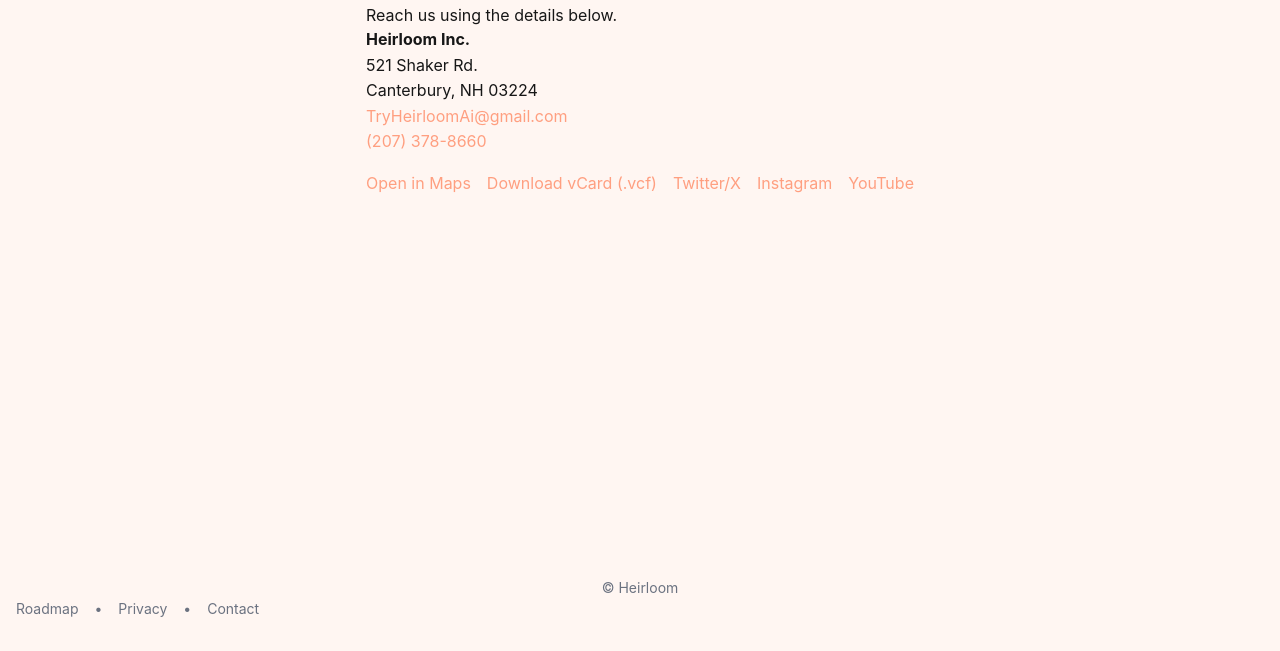
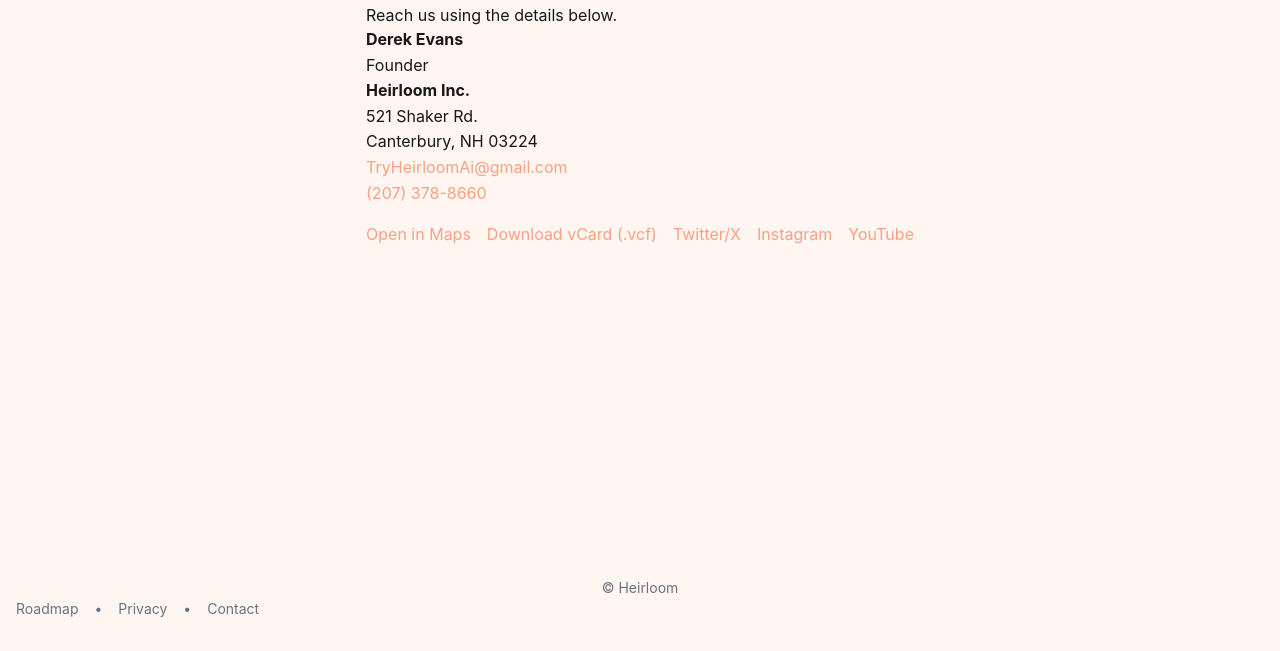
Before and after one commit to 603Maligators/tryheirloomai-site, a plain HTML site: page contact.html in a window 1280 px wide. Shown: the part 149-800 px from the top of the page. Drawn offline with Linux system fonts and the light colour scheme.

Commit message:
feat: add founder to contact page

```diff
--- a/contact.html
+++ b/contact.html
@@ -36,6 +36,8 @@
   <section class="contact-card" aria-labelledby="contact-details">
     <h2 id="contact-details" class="sr-only">Contact details</h2>
     <address>
+      <strong>Derek Evans</strong><br>
+      Founder<br>
       <strong>Heirloom Inc.</strong><br>
       521 Shaker Rd.<br>
       Canterbury, NH 03224<br>
```
